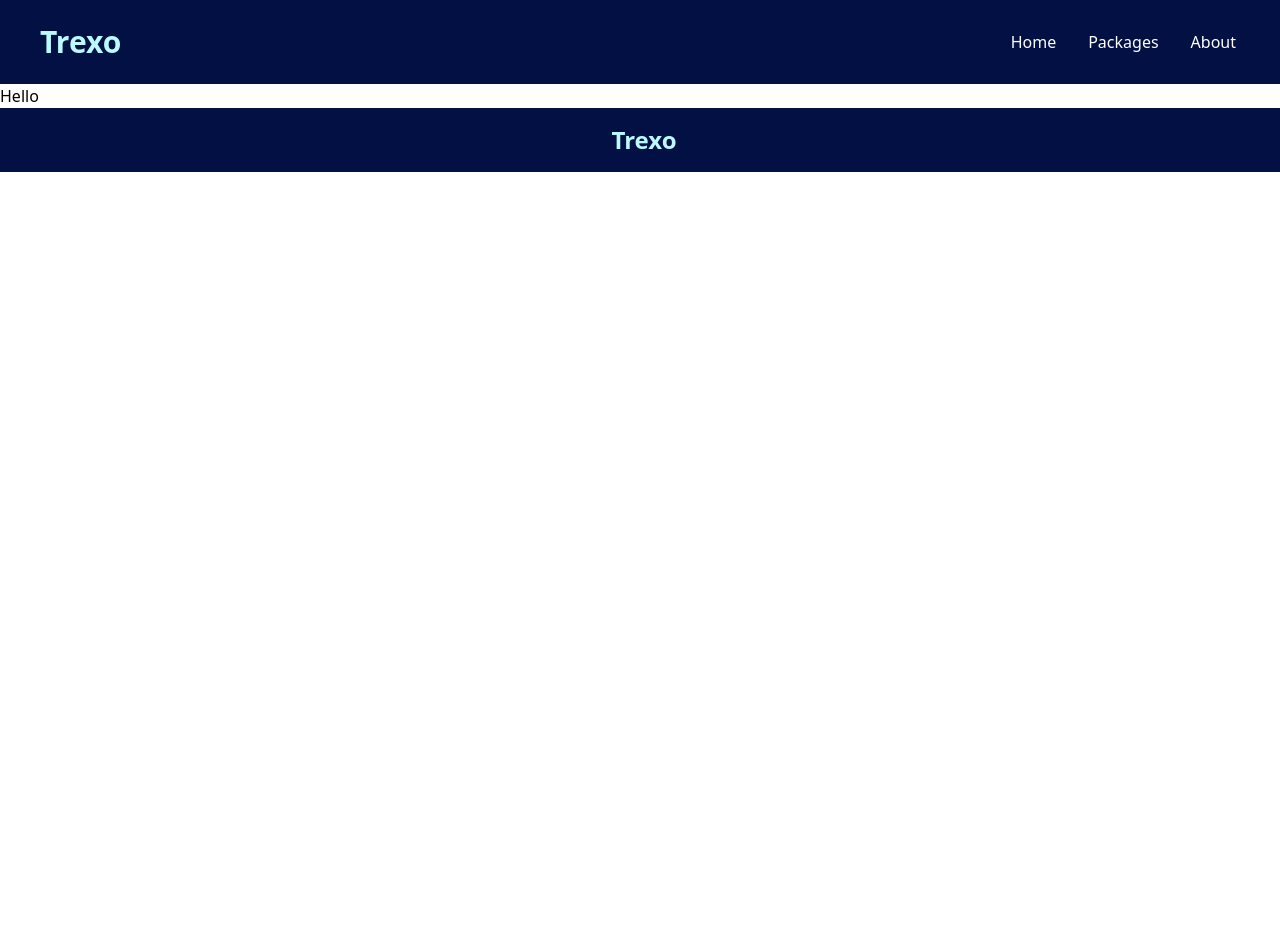
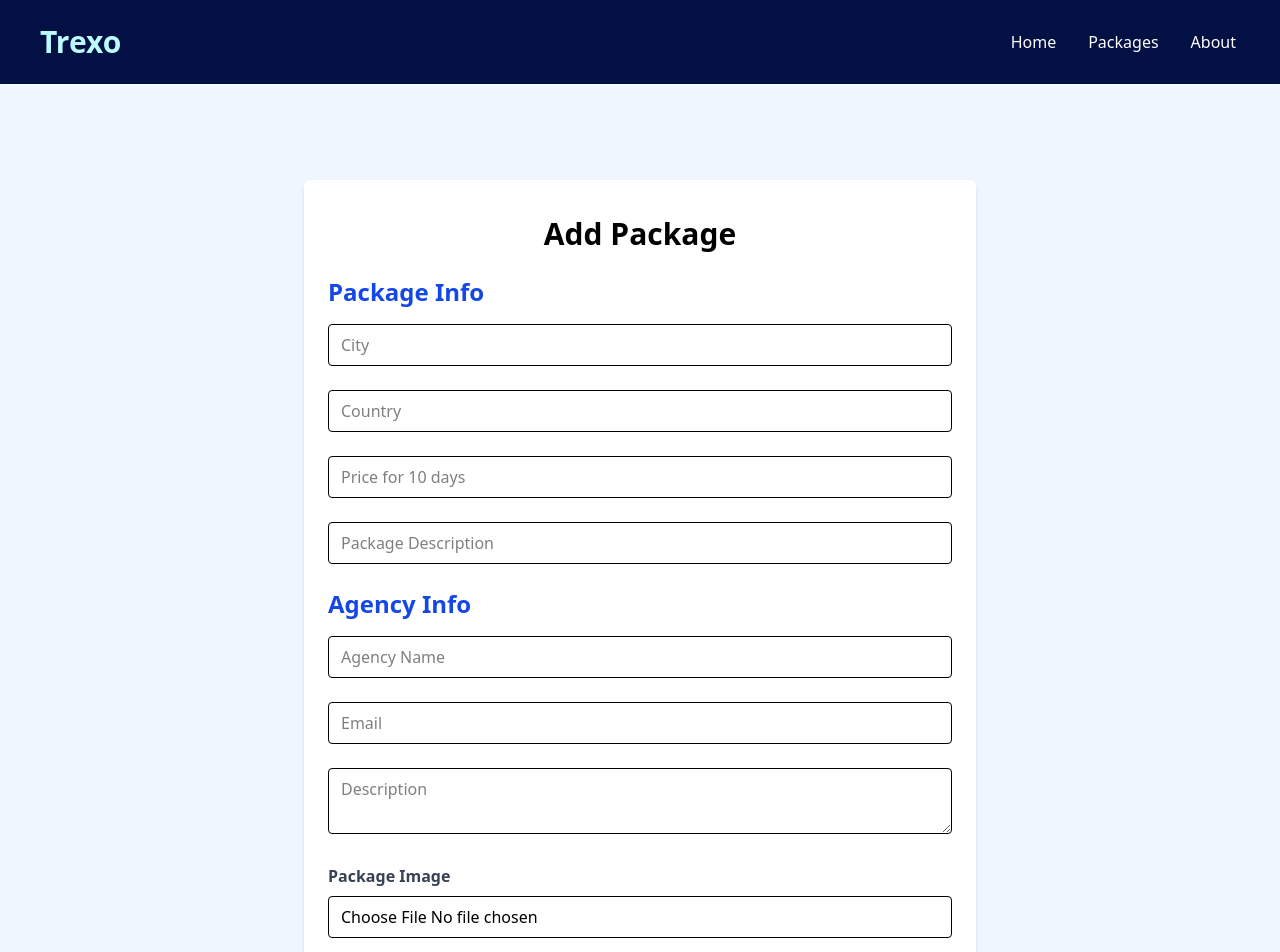
Before and after one commit to 1dr1ss1/Final-Project, a Vue app in the folder trexo-agency/: page /add-package in a window 1280 px wide. Shown: the top 952 px of the page. Before the commit the page ends 800 px from the top, so only its background shows below. Built offline with nearby package versions, Linux system fonts and the light colour scheme.

Commit message:
saving new package added before setting up server

```diff
--- a/trexo-agency/src/views/AddPackageView.vue
+++ b/trexo-agency/src/views/AddPackageView.vue
@@ -1,7 +1,148 @@
-<script setup></script>
+<script setup>
+import PackagesData from "../../pkgData.json";
+import { ref } from "vue";
+
+const packageList = [];
+
+const newPackage = ref({
+  id: PackagesData.length + 1,
+  destination: "",
+  country: "",
+  image: null,
+  price: "",
+  description: "",
+  agency: {
+    name: "",
+    contactEmail: "",
+    companyDescription: "",
+  },
+});
+
+const handleSubmit = () => {
+  packageList.push(newPackage.value);
+  console.log(packageList);
+};
+
+const handleImageChange = (event) => {
+  const file = event.target.files[0];
+  newPackage.value.image = file;
+};
+</script>
 
 <template>
-  <section>
-    <h1>Hello</h1>
+  <section class="bg-blue-50">
+    <div class="container m-auto max-w-2xl py-24">
+      <div class="bg-white px-6 mb-4 shadow-md py-5 rounded-md m-4 md:m-0">
+        <form @submit.prevent="handleSubmit">
+          <h2 class="text-3xl text-center font-semibold mb-6 mt-4">
+            Add Package
+          </h2>
+          <h3 class="text-2xl font-semibold text-blue-700 mb-4">
+            Package Info
+          </h3>
+          <div class="mb-4">
+            <input
+              v-model="newPackage.destination"
+              type="text"
+              id="city"
+              name="city"
+              class="border rounded w-full mb-2 px-3 py-2"
+              placeholder="City"
+              required
+            />
+          </div>
+          <div class="mb-4">
+            <input
+              v-model="newPackage.country"
+              type="text"
+              id="country"
+              name="country"
+              class="border rounded w-full mb-2 px-3 py-2"
+              placeholder="Country "
+              required
+            />
+          </div>
+          <div class="mb-4">
+            <input
+              v-model="newPackage.price"
+              type="number"
+              id="price"
+              name="price"
+              class="border rounded w-full mb-2 px-3 py-2"
+              placeholder="Price for 10 days"
+              required
+            />
+          </div>
+          <div class="mb-4">
+            <input
+              v-model="newPackage.description"
+              type="text"
+              id="description"
+              name="description"
+              class="border rounded w-full mb-2 px-3 py-2"
+              placeholder="Package Description"
+              required
+            />
+          </div>
+          <h3 class="text-2xl font-semibold text-blue-700 mb-4">Agency Info</h3>
+          <div class="mb-4">
+            <input
+              v-model="newPackage.agency.name"
+              type="text"
+              id="agency-name"
+              name="agency-name"
+              class="border rounded w-full mb-2 px-3 py-2"
+              placeholder="Agency Name"
+              required
+            />
+          </div>
+          <div class="mb-4">
+            <input
+              v-model="newPackage.agency.contactEmail"
+              type="email"
+              id="agency-email"
+              name="agency-email"
+              class="border rounded w-full mb-2 px-3 py-2"
+              placeholder="Email"
+              required
+            />
+          </div>
+          <div class="mb-4">
+            <textarea
+              v-model="newPackage.agency.companyDescription"
+              type="text"
+              id="agency-description"
+              name="agency-description"
+              class="border rounded w-full mb-2 px-3 py-2"
+              placeholder="Description"
+              required
+            ></textarea>
+          </div>
+
+          <div class="mb-4">
+            <label class="mb-2 text-gray-700 block font-bold"
+              >Package Image</label
+            >
+            <input
+              @change="handleImageChange"
+              type="file"
+              accept="image/*"
+              id="package-image"
+              name="package-image"
+              class="border rounded w-full mb-2 px-3 py-2"
+              required
+            />
+          </div>
+          <div class="text-center mt-6">
+            <button
+              type="submit"
+              class="bg-blue-700 px-2 py-2 rounded-lg text-white hover:bg-blue-500"
+            >
+              Submit
+            </button>
+          </div>
+        </form>
+      </div>
+    </div>
   </section>
 </template>
```
